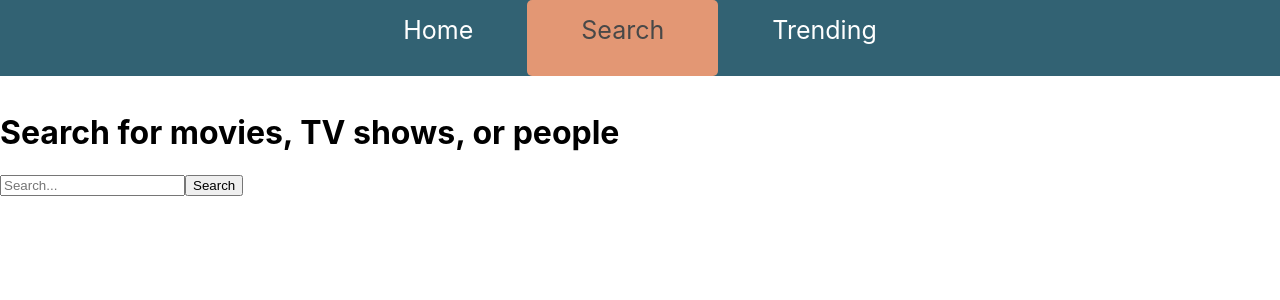
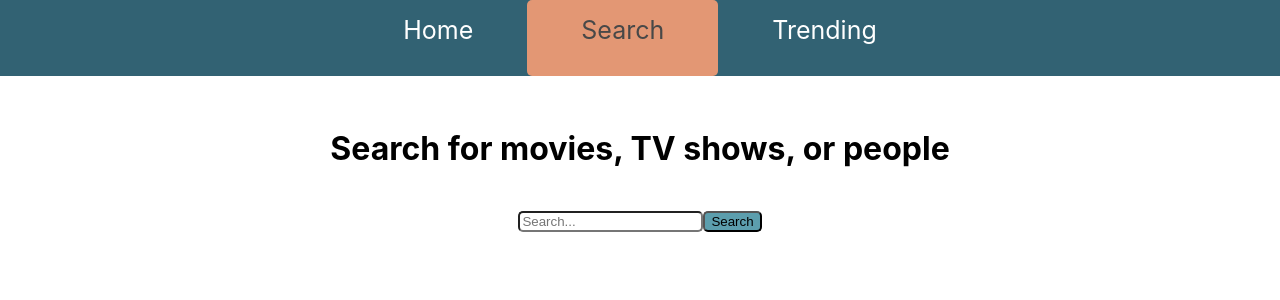
Before and after one commit to clairecahill/webdev-final-project, a React (Create React App) app: page /search in a window 1280 px wide. Shown: the top 300 px of the page. Built offline with nearby package versions, Linux system fonts and the light colour scheme.

Commit message:
styling of search bar

```diff
--- a/src/components/Home.js
+++ b/src/components/Home.js
@@ -4,13 +4,11 @@ import {jsx, css} from '@emotion/core';
 
 export default class Home extends React.Component {
     render(){
-
       const intro = css`
         display: flex;
         flex-direction: column;
         justify-content: center;
         text-align: center;
-        height: 720px;
       `
         return(
             <div css={intro}>
--- a/src/components/Search.js
+++ b/src/components/Search.js
@@ -88,6 +88,9 @@ export default function Search(props) {
     }
 
     const style = css`
+        display: flex;
+        flex-direction: column;
+        justify-content: center;
         .data-row {
             &:hover {
                 cursor: pointer;
@@ -98,13 +101,22 @@ export default function Search(props) {
             display: block;
         }
     `
-
+    const search = css`
+      display: flex;
+      justify-content: center;
+    `
+    const searchbar = css`
+      border-radius: 5px;
+    `
+    const buttonCss = css`
+      background-color: #5c9ead;
+    `
     return(
         <div css={style}>
-            <h1><label className="input-label" for="movieSearch">Search for movies, TV shows, or people</label></h1>
-            <input onKeyDown={e => handleKeyDown(e)} type="search" id="movieSearch" placeholder="Search..."></input>
-            <button onClick={e => setSearchResults(e)}>Search</button>
-
+            <h1 css={search}><label className="input-label" for="movieSearch">Search for movies, TV shows, or people</label></h1>
+            <h1 css={search}><input css={searchbar} onKeyDown={e => handleKeyDown(e)} type="search" id="movieSearch" placeholder="Search..."></input>
+            <button css={[searchbar, buttonCss]} onClick={e => setSearchResults(e)}>Search</button>
+            </h1>
                 {movies.length > 0 ?
                     <table>
                         <h3>Movies</h3>
```
